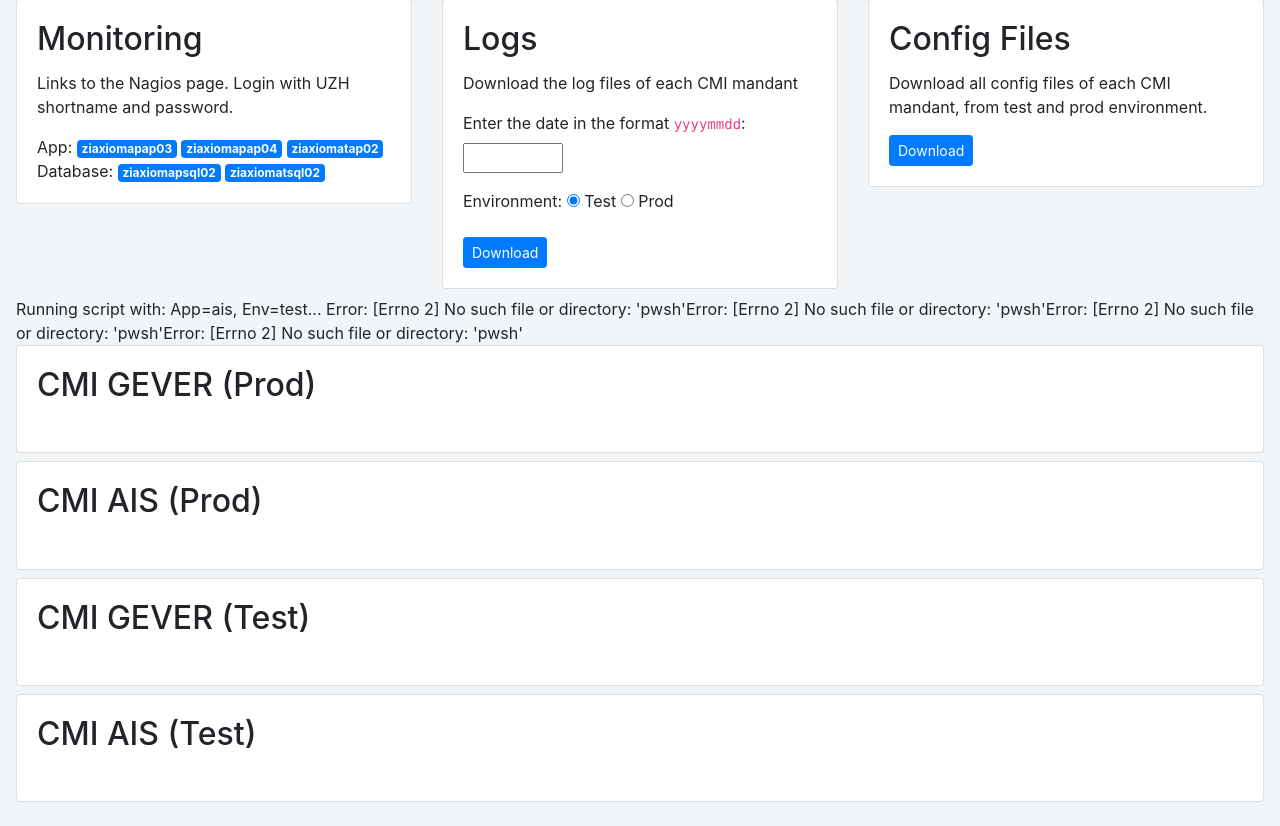
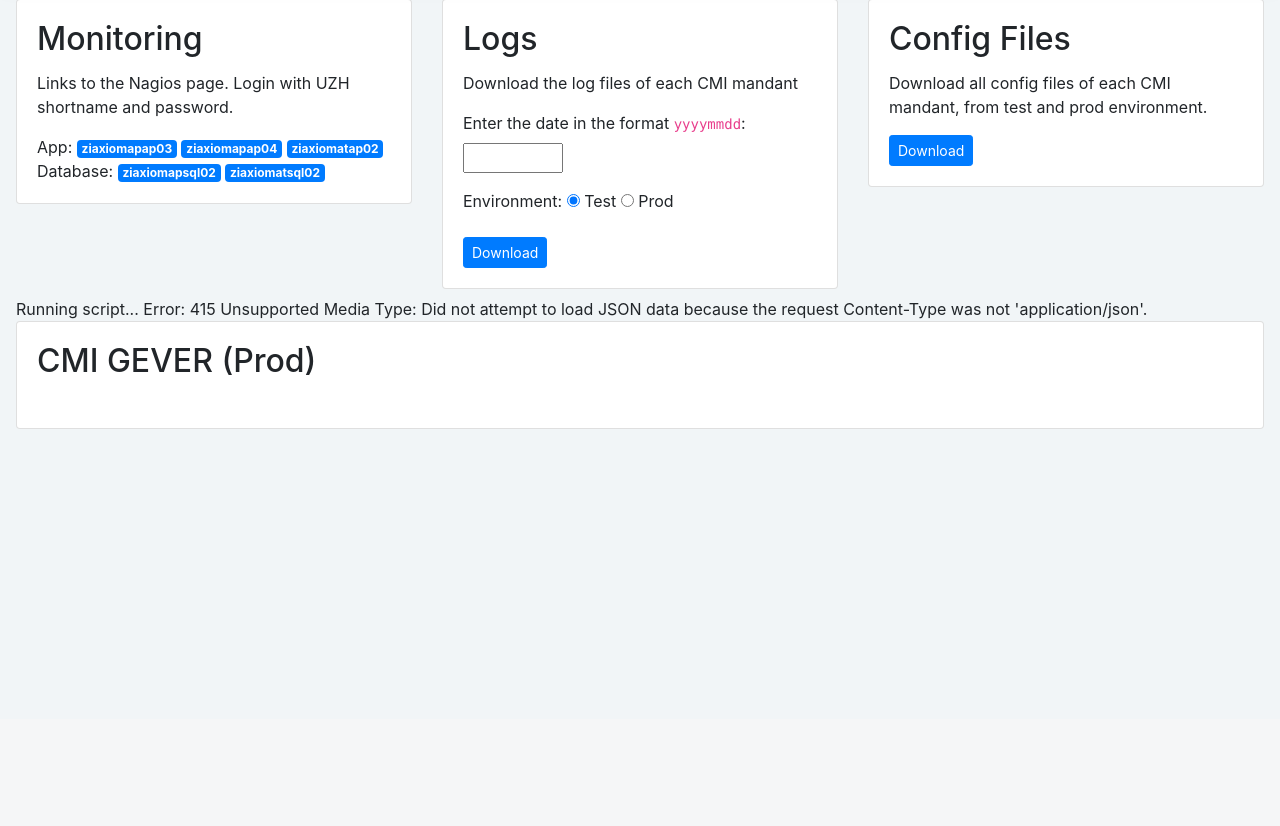
Before and after one commit to rogrut-uzh/cmi-administration-webapp, a Flask app: page / in a window 1280 px wide. Shown: the part 81-907 px from the top of the page. After the commit the page ends 510 px from the top, so only its background shows below. Run offline with Flask 3, Linux system fonts and the light colour scheme; some libraries are stand-ins or nearby versions.

Commit message:
new cockpit view

```diff
--- a/routes/views_cockpit.py
+++ b/routes/views_cockpit.py
@@ -17,7 +17,7 @@ def run_script_cockpit_overview():
         env = data.get('env')
         command = [
             'pwsh', '-NoProfile',
-            '-File', os.path.join(os.getcwd(), 'pwsh', 'cmi-cockpit.ps1').replace('\\', '\\\\'),
+            '-File', os.path.join(os.getcwd(), 'pwsh', 'cmi-cockpit_new202508.ps1').replace('\\', '\\\\'),
             '-App', f"{app}",
             '-Env', f"{env}"
         ]
--- /dev/null
+++ b/static/js/cockpit_overview_new202508.js
@@ -0,0 +1,144 @@
+document.addEventListener("DOMContentLoaded", function(event) {
+    runScriptCockpitOverview();
+});
+
+
+function populateTable(data) {
+    const tdclass = "py-1";
+
+    var table = document.querySelector("#dataTableCmi");
+
+    const tableHead = document.createElement("thead");
+    table.appendChild(tableHead);
+
+    const tableBody = document.createElement("tbody");
+    table.appendChild(tableBody);
+
+
+    const tableHeadTr = document.createElement("tr");
+    tableHead.appendChild(tableHeadTr);
+
+
+
+    const nameCellHeader = document.createElement("th");
+    nameCellHeader.classList.add(tdclass);
+    nameCellHeader.textContent = "Name";
+    tableHeadTr.appendChild(nameCellHeader);
+
+    const releaseversionCellHeader = document.createElement("th");
+    releaseversionCellHeader.classList.add(tdclass);
+    releaseversionCellHeader.textContent = "Release";
+    tableHeadTr.appendChild(releaseversionCellHeader);
+
+    const mandantCellHeader = document.createElement("th");
+    mandantCellHeader.classList.add(tdclass);
+    mandantCellHeader.textContent = "Mandant";
+    tableHeadTr.appendChild(mandantCellHeader);
+
+    const typCellHeader = document.createElement("th");
+    typCellHeader.classList.add(tdclass);
+    typCellHeader.textContent = "Typ";
+    tableHeadTr.appendChild(typCellHeader);
+
+    const hostCellHeader = document.createElement("th");
+    hostCellHeader.classList.add(tdclass);
+    hostCellHeader.textContent = "Host";
+    tableHeadTr.appendChild(hostCellHeader);
+
+    const webCellHeader = document.createElement("th");
+    webCellHeader.classList.add(tdclass);
+    webCellHeader.textContent = "Web";
+    tableHeadTr.appendChild(webCellHeader);
+
+    const licenseCellHeader = document.createElement("th");
+    licenseCellHeader.classList.add(tdclass);
+    licenseCellHeader.textContent = "Lic.Server";
+    tableHeadTr.appendChild(licenseCellHeader);
+
+
+    // Loop through JSON data and create rows
+    data.forEach(item => {
+        const row = document.createElement("tr");
+
+        const nameCell = document.createElement("td");
+        nameCell.classList.add(tdclass);
+        nameCell.innerHTML = item.namefull._text || "";
+        //nameCell.innerHTML = "<b>"+item.namefull._text+"</b>" || "";
+        nameCell.setAttribute('scope', 'row');
+        row.appendChild(nameCell);
+
+        const releaseversionCell = document.createElement("td");
+        releaseversionCell.classList.add(tdclass);
+        releaseversionCell.textContent = item.app.releaseversion._text || "";
+        row.appendChild(releaseversionCell);
+
+        const typCell = document.createElement("td");
+        typCell.classList.add(tdclass);
+        typCell.textContent = item.app.apptype._text || "";
+        row.appendChild(typCell);
+
+        const mandantCell = document.createElement("td");
+        mandantCell.classList.add(tdclass);
+        mandantCell.textContent = item.app.mand._text || "";
+        row.appendChild(mandantCell);
+
+        const hostCell = document.createElement("td");
+        hostCell.classList.add(tdclass);
+        hostCell.textContent = item.app.host._text || "";
+        row.appendChild(hostCell);
+
+        if (item.mobilefirst === undefined) {
+            row.appendChild(document.createElement("td"));
+        } else {
+			const webCell = document.createElement("td");
+			webCell.classList.add(tdclass);
+			const link = document.createElement("a");
+			link.href = item.mobilefirst._text;
+			link.textContent = item.mobilefirst._text;
+			link.target = "_blank";
+			webCell.appendChild(link);
+			row.appendChild(webCell);
+		}
+
+        const licenseCell = document.createElement("td");
+        licenseCell.classList.add(tdclass);
+        licenseCell.textContent = item.licenseserver ? "Yes" : "No";
+        row.appendChild(licenseCell);
+
+        // Append row to the table body
+        tableBody.appendChild(row);
+    });
+}
+
+// Function to run a script with specified arguments
+async function runScriptCockpitOverview() {
+    // Prepare the output element
+    const tableRaw = document.getElementById("tableRaw");
+    tableRaw.textContent = `Running script...\n`;
+
+    try {
+        const response = await fetch('/run-script-cockpit-overview', {
+            method: 'POST',
+            headers: {
+                'Content-Type': 'application/json'
+            },
+        });
+
+        if (response.ok) {
+            const result = await response.json();
+
+            // ----- Access the response data for debugging -----
+            //const status = result.Status || "Unknown";
+            //const data = result.Data || [];
+            //tableRaw.textContent += `Status: ${status}\nData:\n${JSON.stringify(data, null, 2)}`;
+
+            tableRaw.textContent = "";
+            populateTable(result.Data || []);
+        } else {
+            const error = await response.json();
+            tableRaw.textContent += `Error: ${error.error}`;
+        }
+    } catch (error) {
+        tableRaw.textContent += `Error: ${error.message}`;
+    }
+}
--- a/templates/cockpit.html
+++ b/templates/cockpit.html
@@ -63,7 +63,7 @@
 
 
 
-        <div class="row mb-2 align-items-start">
+        <div class="row mb-2 align-items-start" id="cockpit-overview-table">
             <div class="col">
 
                 <div id="tableRaw"></div>
@@ -71,46 +71,16 @@
                 <div class="card">
                     <div class="card-body">
                         <h2 class="card-title">CMI GEVER (Prod)</h2>
-                        <table id="dataTableCmiProd" class="table table-striped table-bordered"></table>
+                        <table id="dataTableCmi" class="table table-striped table-bordered"></table>
                     </div>
                 </div>
             </div>
 		</div>
-        <div class="row mb-2 align-items-start">
-		  <div class="col">
-			<div class="card">
-				<div class="card-body">
-					<h2 class="card-title">CMI AIS (Prod)</h2>
-					<table id="dataTableAisProd" class="table table-striped table-bordered"></table>
-				</div>
-			</div>
-			</div>
-		</div>
-        <div class="row mb-2 align-items-start">
-            <div class="col">
-                <div class="card">
-                    <div class="card-body">
-                        <h2 class="card-title">CMI GEVER (Test)</h2>
-                        <table id="dataTableCmiTest" class="table table-striped table-bordered"></table>
-                    </div>
-                </div>
-            </div>
-		</div>
-        <div class="row mb-2 align-items-start">
-            <div class="col">
-                <div class="card">
-                    <div class="card-body">
-                        <h2 class="card-title">CMI AIS (Test)</h2>
-                        <table id="dataTableAisTest" class="table table-striped table-bordered"></table>
-                    </div>
-                </div>
-            </div>
-        </div>
 
     </div>
 </div>
 
-<script src="{{ url_for('static', filename='js/cockpit_overview.js') }}"></script>
+<script src="{{ url_for('static', filename='js/cockpit_overview_new202508.js') }}"></script>
 <script src="{{ url_for('static', filename='js/cockpit_log-download.js') }}"></script>
 <script src="{{ url_for('static', filename='js/cockpit_config-download.js') }}"></script>
 
```
Also changed, not shown: 1 other file.
